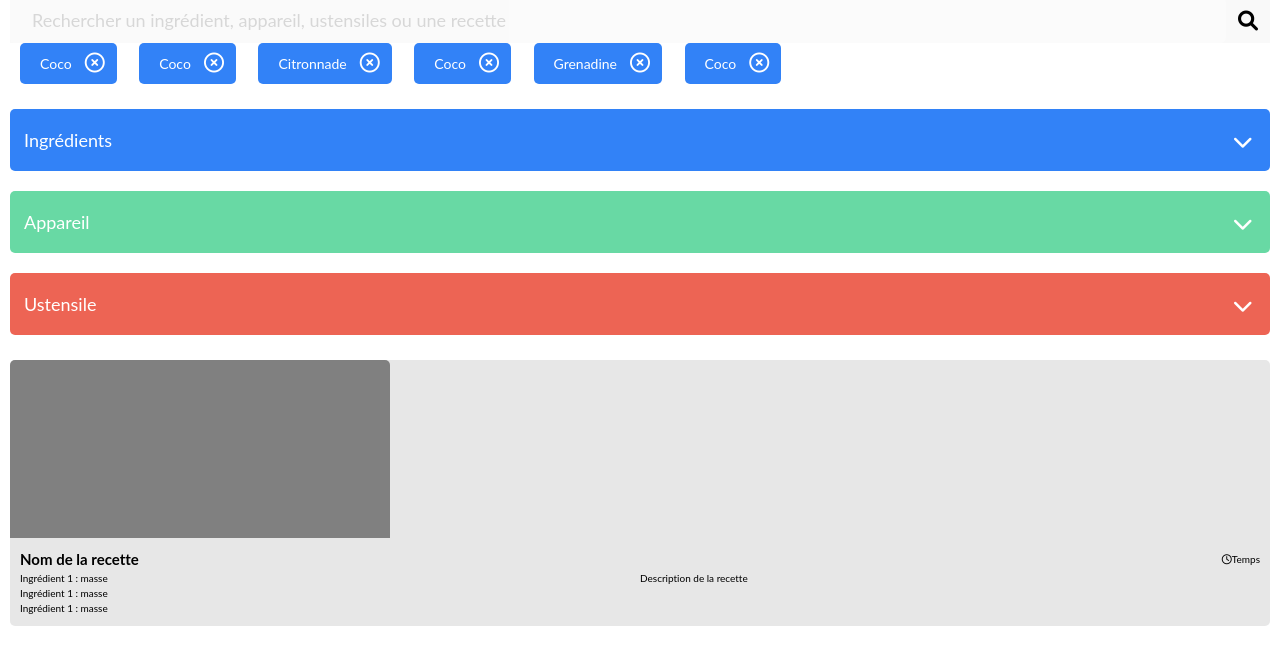
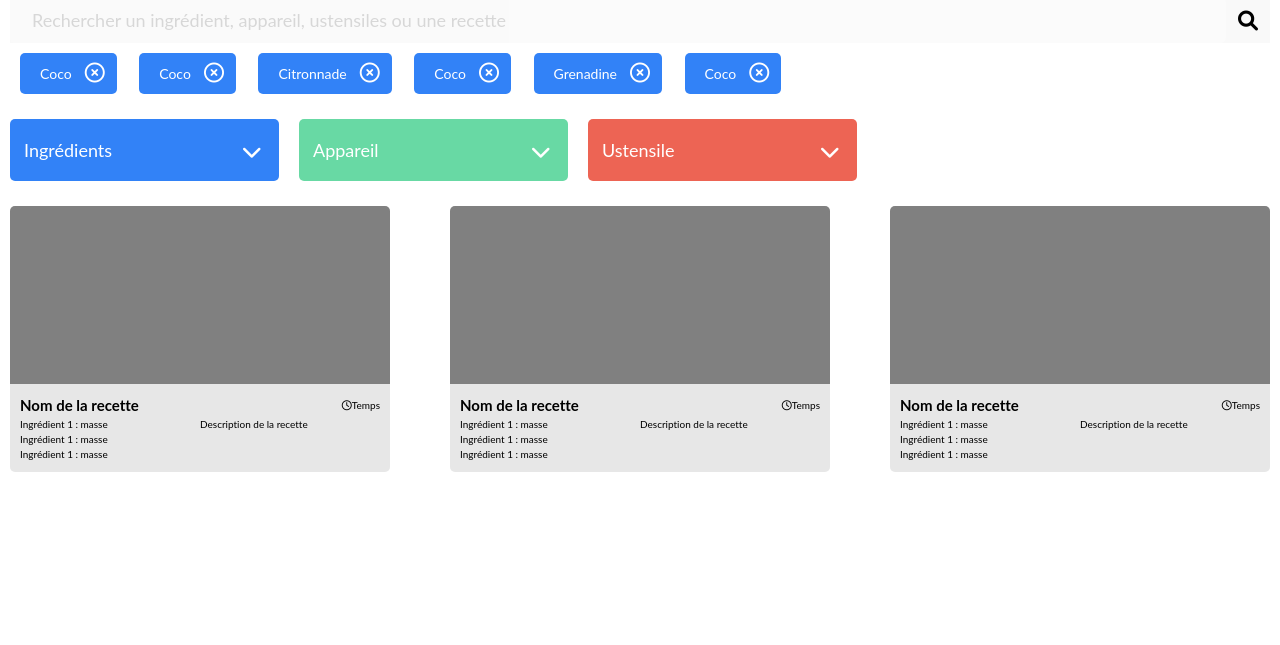
Before and after one commit to oletendart/OliviaLetendart_7_18102021, a plain HTML site: page index.html in a window 1280 px wide. Shown: the part 155-800 px from the top of the page. Drawn offline with Linux system fonts and the light colour scheme.

Commit message:
insert favicon + create style desktop and tablet

```diff
--- a/desktop.css
+++ b/desktop.css
@@ -0,0 +1,16 @@
+/* =============== HEADER ========== */
+header {
+    max-width: 1260px;
+    width: 100%;
+}
+
+/* ================ MAIN =========== */
+main {
+    max-width: 1260px;
+    width: 100%;
+}
+
+#grid-card {
+    grid-template-columns: 1fr 1fr 1fr;
+    gap: 60px;
+}
--- a/index.html
+++ b/index.html
@@ -9,6 +9,8 @@
     <link href="style.css" rel="stylesheet" type="text/css">
     <link href="tablet.css" media="screen and (min-width: 426px)" rel="stylesheet" type="text/css">
     <link href="desktop.css" media="screen and (min-width: 769px)" rel="stylesheet" type="text/css">
+
+    <link rel="icon" type="image/png" sizes="16x16" href="img/favicon.png">
 
     <!-- Font awesome -->
     <link href="https://cdnjs.cloudflare.com/ajax/libs/font-awesome/6.0.0-beta2/css/all.min.css" rel="stylesheet">
--- a/style.css
+++ b/style.css
@@ -57,7 +57,7 @@ header img {
     font-size: 1.4rem;
     border-radius: 5px;
     padding: 10px 22px 10px 20px;
-    margin: 0 10px 10px;
+    margin: 10px;
 }
 #tag span i {
     font-size: 20px;
--- a/tablet.css
+++ b/tablet.css
@@ -0,0 +1,9 @@
+/* ===================== MAIN ============== */
+#filter-button {
+    flex-direction: row;
+}
+
+#grid-card {
+    grid-template-columns: 1fr 1fr;
+    gap: 20px;
+}
```
Also changed, not shown: img/favicon.png (added).
